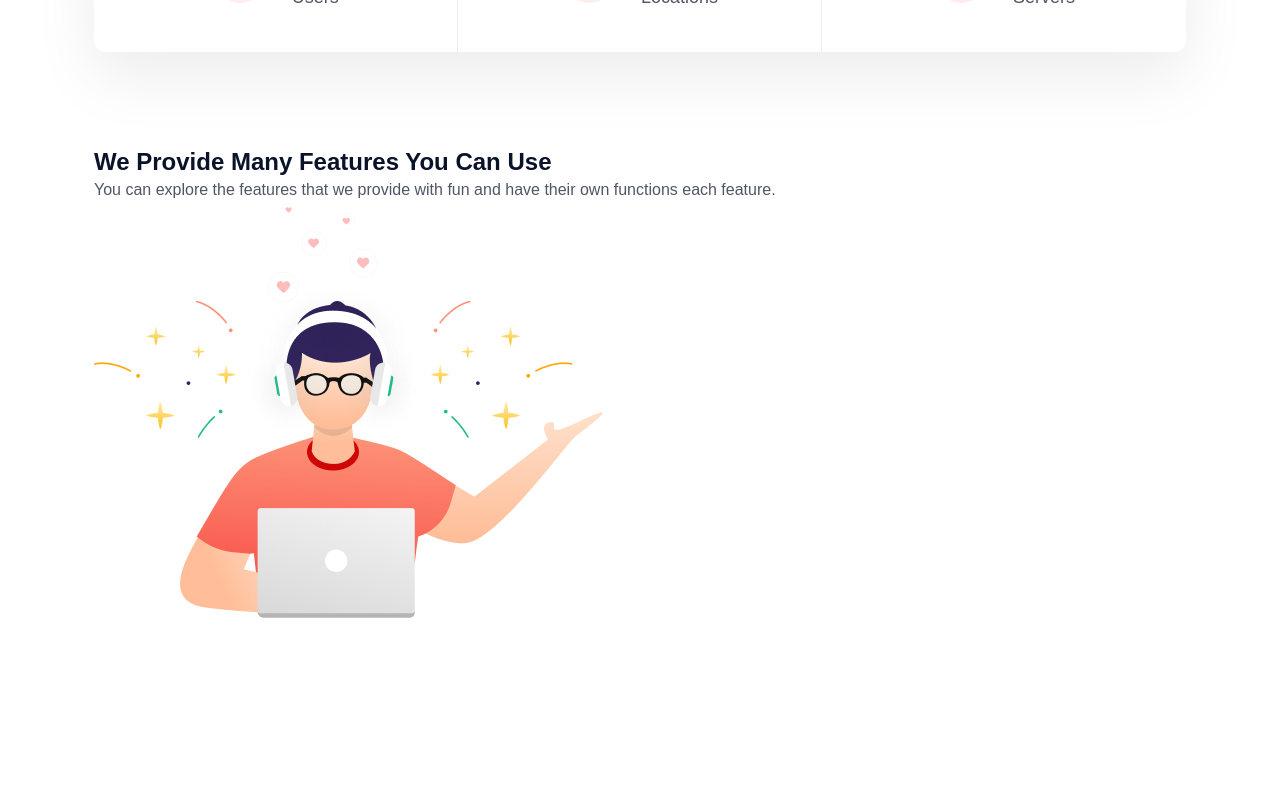
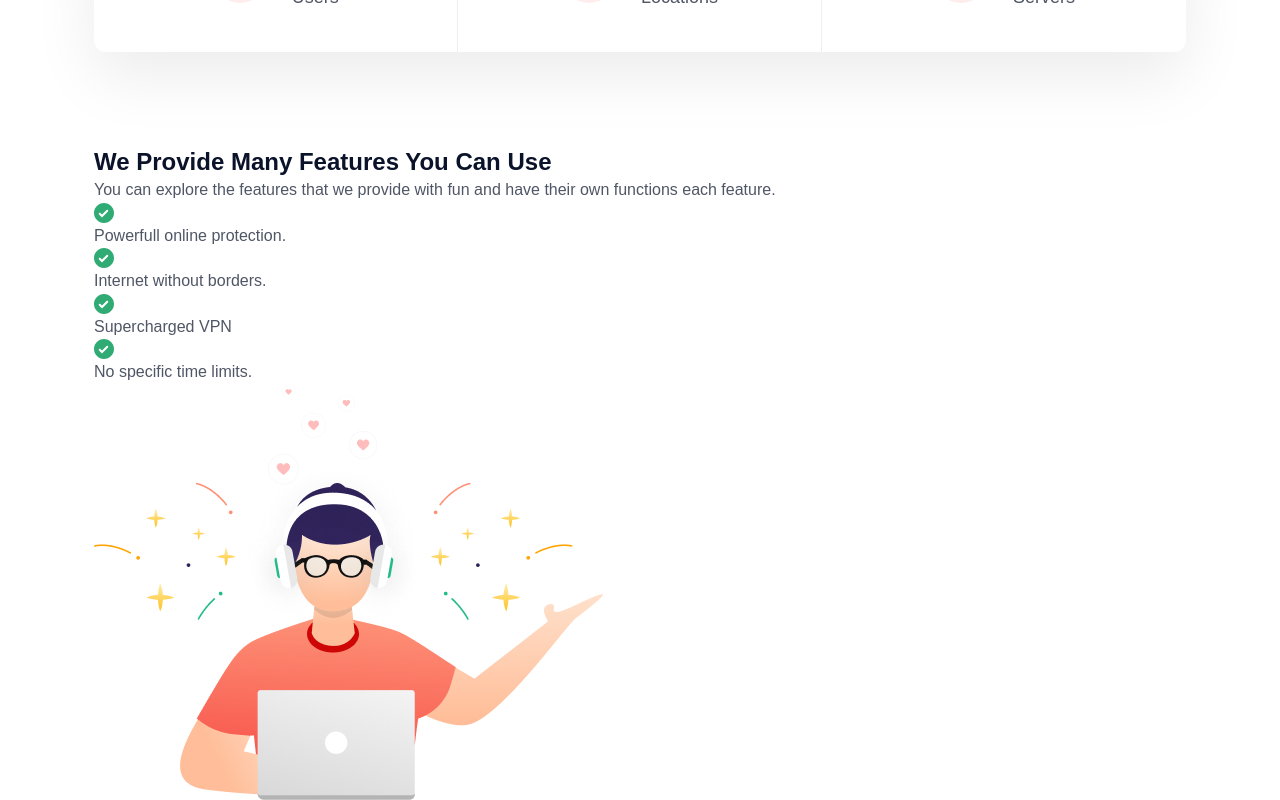
Before and after one commit to emilypnascimento/laslesvpn, a React (Vite) app: page / in a window 1280 px wide. Shown: the part 700-1500 px from the top of the page. Before the commit the page ends 1318 px from the top, so only its background shows below. Built offline with nearby package versions, Linux system fonts and the light colour scheme.

Commit message:
feat: add features list with check icons

```diff
--- a/src/components/Features/Features.tsx
+++ b/src/components/Features/Features.tsx
@@ -1,4 +1,5 @@
 import featuresImage from '../../assets/images/Features.png';
+import checkIcon from '../../assets/images/Check.svg';
 
 export default function Features() {
     return (
@@ -10,6 +11,24 @@ export default function Features() {
                         You can explore the features that we provide with fun and have their own
                         functions each feature.
                     </p>
+                    <ul className='features__list'>
+                        <li>
+                            <img src={checkIcon} alt='check' />
+                            Powerfull online protection.
+                        </li>
+                        <li>
+                            <img src={checkIcon} alt='check' />
+                            Internet without borders.
+                        </li>
+                        <li>
+                            <img src={checkIcon} alt='check' />
+                            Supercharged VPN
+                        </li>
+                        <li>
+                            <img src={checkIcon} alt='check' />
+                            No specific time limits.
+                        </li>
+                    </ul>
                 </div>
                 <img
                     className='features__image'
```
Also changed, not shown: src/assets/images/Check.svg (renamed from src/assets/images/check.svg).
